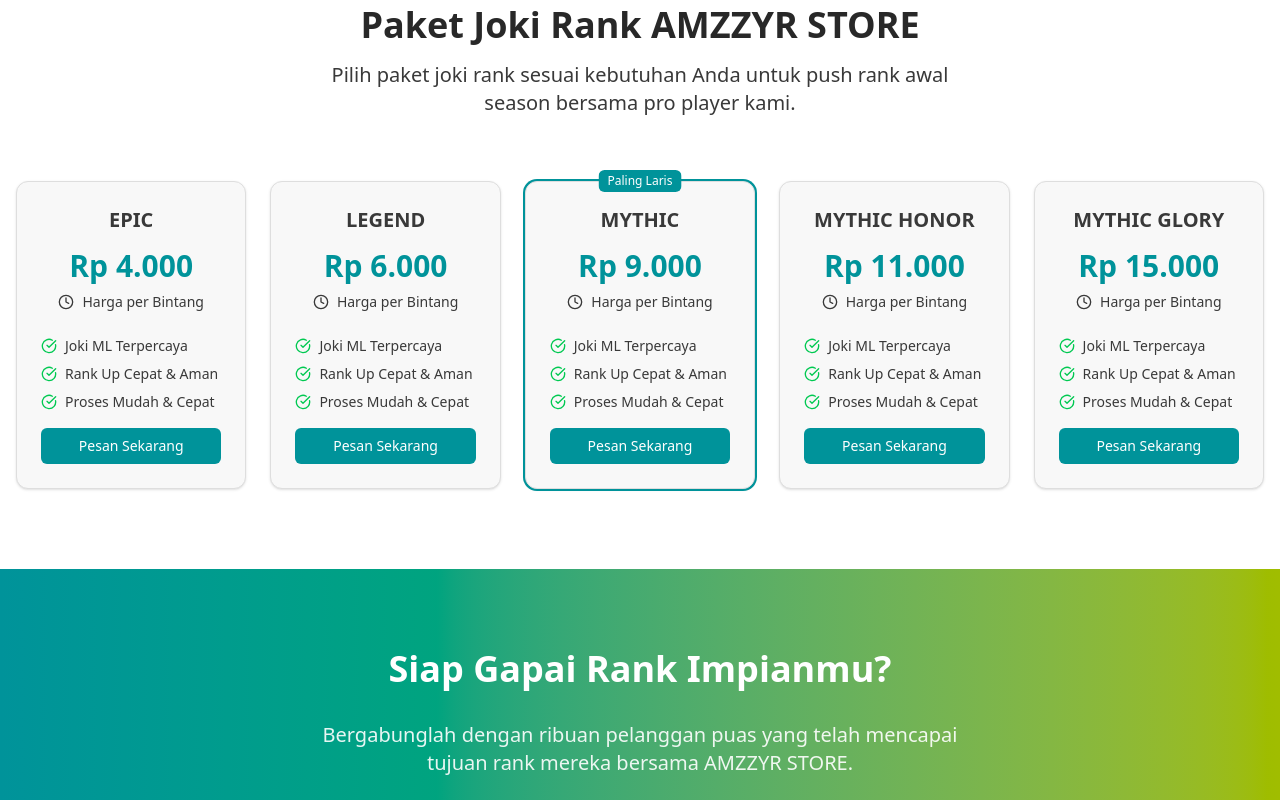
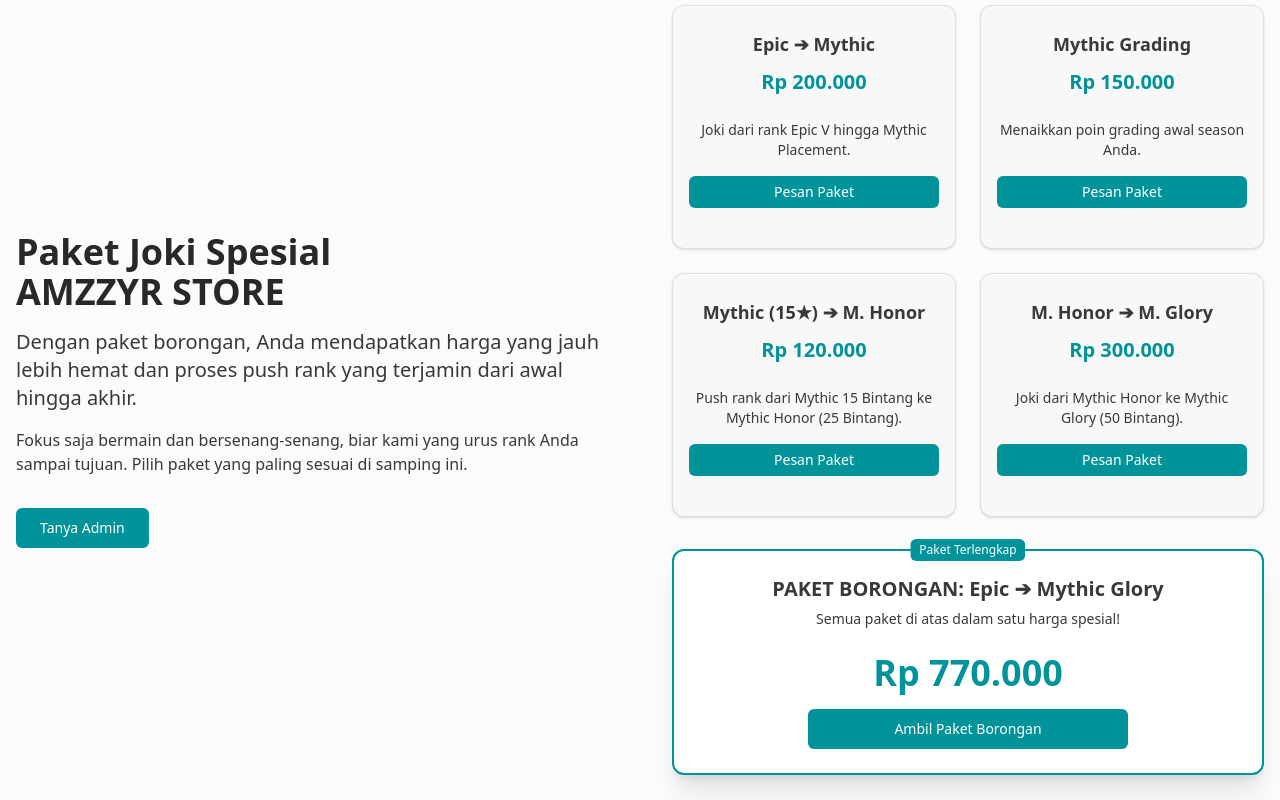
Before and after one commit to Andrewij21/ml-booster, a Next.js app: page / in a window 1280 px wide. Shown: the part 1560-2360 px from the top of the page. Built offline with nearby package versions, Linux system fonts and the light colour scheme.

Commit message:
feat: add special package section

```diff
--- a/app/page.tsx
+++ b/app/page.tsx
@@ -55,6 +55,30 @@
   },
 ];
 
+// Anda bisa letakkan ini di atas komponen Anda
+const specialPackages = [
+  {
+    title: "Epic ➔ Mythic",
+    price: "Rp 200.000",
+    description: "Joki dari rank Epic V hingga Mythic Placement.",
+  },
+  {
+    title: "Mythic Grading",
+    price: "Rp 150.000",
+    description: "Menaikkan poin grading awal season Anda.",
+  },
+  {
+    title: "Mythic (15★) ➔ M. Honor",
+    price: "Rp 120.000",
+    description:
+      "Push rank dari Mythic 15 Bintang ke Mythic Honor (25 Bintang).",
+  },
+  {
+    title: "M. Honor ➔ M. Glory",
+    price: "Rp 300.000",
+    description: "Joki dari Mythic Honor ke Mythic Glory (50 Bintang).",
+  },
+];
 export default function HomePage() {
   const features = [
     {
@@ -125,7 +149,7 @@
                 className="bg-primary hover:bg-primary/90 text-primary-foreground text-lg px-8 py-4"
               >
                 <Link
-                  href="https://wa.me/628151899318?text=Halo%2C%20saya%20tertarik%20dengan%20layanan%20joki%20rank%20dari%20AMZZYR%20STORE."
+                  href="https://wa.me/6285791769602?text=Halo%2C%20saya%20tertarik%20dengan%20layanan%20joki%20rank%20dari%20AMZZYR%20STORE."
                   target="_blank"
                 >
                   Pesan Joki Sekarang
@@ -206,6 +230,129 @@
           </div>
         </div>
       </section>
+      <section className="py-20 bg-muted/30" id="special-packages">
+        <div className="container mx-auto px-4">
+          {/* Kontainer utama yang membagi layout menjadi 2 kolom di layar besar */}
+          <div className="grid lg:grid-cols-2 gap-16 items-center">
+            {/* ===== SISI KIRI: DESKRIPSI & JUDUL ===== */}
+            <motion.div
+              initial={{ opacity: 0, x: -30 }}
+              whileInView={{ opacity: 1, x: 0 }}
+              transition={{ duration: 0.6 }}
+              viewport={{ once: true }}
+              className="text-center lg:text-left"
+            >
+              <div className="space-y-4">
+                <h2 className="text-3xl lg:text-4xl font-bold text-balance">
+                  Paket Joki Spesial AMZZYR STORE
+                </h2>
+                <p className="text-xl text-muted-foreground text-pretty">
+                  Dengan paket borongan, Anda mendapatkan harga yang jauh lebih
+                  hemat dan proses push rank yang terjamin dari awal hingga
+                  akhir.
+                </p>
+                <p className="text-muted-foreground text-pretty">
+                  Fokus saja bermain dan bersenang-senang, biar kami yang urus
+                  rank Anda sampai tujuan. Pilih paket yang paling sesuai di
+                  samping ini.
+                </p>
+                <div className="pt-4">
+                  <Button asChild size="lg">
+                    <Link
+                      href="https://wa.me/6285791769602?text=Halo%20AMZZYR%20STORE,%20mau%20tanya-tanya%20soal%20paket%20joki."
+                      target="_blank"
+                    >
+                      Tanya Admin
+                    </Link>
+                  </Button>
+                </div>
+              </div>
+            </motion.div>
+
+            {/* ===== SISI KANAN: KARTU HARGA ===== */}
+            <div className="space-y-8">
+              {/* Grid untuk paket individual */}
+              <div className="grid sm:grid-cols-2 gap-6">
+                {specialPackages.map((item, index) => {
+                  const message = `Halo AMZZYR STORE, saya tertarik dengan Paket Spesial: ${item.title}.`;
+                  const encodedMessage = encodeURIComponent(message);
+                  const whatsappLink = `https://wa.me/6285791769602?text=${encodedMessage}`;
+
+                  return (
+                    <motion.div
+                      key={item.title}
+                      initial={{ opacity: 0, y: 20 }}
+                      whileInView={{ opacity: 1, y: 0 }}
+                      transition={{ duration: 0.5, delay: index * 0.1 }}
+                      viewport={{ once: true }}
+                    >
+                      <Card className="h-full text-center hover:shadow-primary/20 hover:shadow-lg transition-shadow">
+                        <CardHeader>
+                          <CardTitle className="text-lg font-bold">
+                            {item.title}
+                          </CardTitle>
+                          <p className="text-xl font-bold text-primary pt-1">
+                            {item.price}
+                          </p>
+                        </CardHeader>
+                        <CardContent className="flex flex-col justify-between h-full p-4 pt-0">
+                          <p className="text-muted-foreground text-sm mb-4">
+                            {item.description}
+                          </p>
+                          <Button asChild size="sm" className="w-full mt-auto">
+                            <Link href={whatsappLink} target="_blank">
+                              Pesan Paket
+                            </Link>
+                          </Button>
+                        </CardContent>
+                      </Card>
+                    </motion.div>
+                  );
+                })}
+              </div>
+
+              {/* Kartu untuk Paket Total */}
+              <motion.div
+                initial={{ opacity: 0, y: 20 }}
+                whileInView={{ opacity: 1, y: 0 }}
+                transition={{ duration: 0.6, delay: 0.4 }}
+                viewport={{ once: true }}
+              >
+                <Card className="relative text-center border-2 border-primary shadow-xl bg-background">
+                  <Badge className="absolute -top-3 left-1/2 transform -translate-x-1/2 bg-primary text-primary-foreground">
+                    Paket Terlengkap
+                  </Badge>
+                  <CardHeader>
+                    <CardTitle className="text-xl font-bold">
+                      PAKET BORONGAN: Epic ➔ Mythic Glory
+                    </CardTitle>
+                    <p className="text-muted-foreground text-sm">
+                      Semua paket di atas dalam satu harga spesial!
+                    </p>
+                  </CardHeader>
+                  <CardContent className="space-y-4">
+                    <p className="text-4xl font-bold text-primary">
+                      Rp 770.000
+                    </p>
+                    <Button
+                      asChild
+                      size="lg"
+                      className="w-full max-w-xs mx-auto"
+                    >
+                      <Link
+                        href="https://wa.me/6285791769602?text=Halo%20AMZZYR%20STORE,%20saya%20mau%20ambil%20Paket%20Borongan%20Rp%20770.000."
+                        target="_blank"
+                      >
+                        Ambil Paket Borongan
+                      </Link>
+                    </Button>
+                  </CardContent>
+                </Card>
+              </motion.div>
+            </div>
+          </div>
+        </div>
+      </section>
       {/* Services Section */}
       <section className="py-20" id="pricing">
         <div className="container mx-auto px-4">
@@ -217,11 +364,11 @@
             className="text-center space-y-4 mb-16"
           >
             <h2 className="text-3xl lg:text-4xl font-bold text-balance">
-              Paket Joki Rank AMZZYR STORE
+              Daftar Harga Joki Per Bintang
             </h2>
             <p className="text-xl text-muted-foreground text-pretty max-w-2xl mx-auto">
-              Pilih paket joki rank sesuai kebutuhan Anda untuk push rank awal
-              season bersama pro player kami.
+              Harga transparan dan terjangkau untuk setiap bintang yang Anda
+              butuhkan. Cocok untuk Anda yang ingin naik rank secara bertahap.
             </p>
           </motion.div>
 
@@ -234,16 +381,9 @@
           >
             <div className="grid md:grid-cols-2 lg:grid-cols-5 gap-6">
               {rankBoostingPrices.map((item, index) => {
-                // --- PERUBAHAN UTAMA DIMULAI DI SINI ---
-                // 1. Buat pesan dinamis berdasarkan rank yang dipilih
                 const message = `Halo AMZZYR STORE, saya tertarik dengan paket joki rank: ${item.rank}.`;
-
-                // 2. Encode pesan agar formatnya benar untuk URL
                 const encodedMessage = encodeURIComponent(message);
-
-                // 3. Gabungkan menjadi satu link WhatsApp yang lengkap
-                const whatsappLink = `https://wa.me/6282111793609?text=${encodedMessage}`;
-                // --- PERUBAHAN UTAMA SELESAI DI SINI ---
+                const whatsappLink = `https://wa.me/6285791769602?text=${encodedMessage}`;
 
                 return (
                   <motion.div
@@ -293,7 +433,6 @@
                           asChild
                           className="w-full bg-primary hover:bg-primary/90"
                         >
-                          {/* 4. Gunakan link dinamis yang sudah kita buat */}
                           <Link href={whatsappLink} target="_blank">
                             Pesan Sekarang
                           </Link>
@@ -332,7 +471,7 @@
                 className="bg-white text-primary hover:bg-white/90"
               >
                 {/* Mengarahkan ke WhatsApp yang benar */}
-                <Link href="https://wa.me/6282111793609?text=Halo%20AMZZYR%20STORE,%20saya%20tertarik%20dengan%20layanan%20joki%20rank.">
+                <Link href="https://wa.me/6285791769602?text=Halo%20AMZZYR%20STORE,%20saya%20tertarik%20dengan%20layanan%20joki%20rank.">
                   Pesan Joki Sekarang
                 </Link>
               </Button>
--- a/middleware.ts
+++ b/middleware.ts
@@ -59,36 +59,6 @@
 };
 
 export async function middleware(request: NextRequest) {
-  const protectedRoutes = getProtectedRoutes();
-  const { pathname } = request.nextUrl;
-  const sessionToken = request.cookies.get("session_token")?.value;
-  const user = sessionToken ? await validateToken(sessionToken) : false;
-  const isValidToken = !!user;
-  const userRole = user ? user.role : null;
-
-  const isProtectedRoute = protectedRoutes.some((route) =>
-    pathname.startsWith(route)
-  );
-  if (isProtectedRoute && !isValidToken) {
-    const redirectUrl = new URL("/login", request.url);
-    redirectUrl.searchParams.set("redirect", pathname);
-    return NextResponse.redirect(redirectUrl);
-  }
-
-  if (!isProtectedRoute && isValidToken) {
-    return NextResponse.redirect(new URL("/dashboard", request.url));
-  }
-
-  // if (pathname === "/")
-  // return NextResponse.redirect(new URL("/dashboard", request.url));
-  if (isProtectedRoute && isValidToken) {
-    const requiredRoles = getRequiredRoles(pathname);
-    const hasRequiredRole = requiredRoles && requiredRoles.includes(userRole);
-    if (!hasRequiredRole) {
-      return NextResponse.redirect(new URL("/unauthorized", request.url));
-    }
-  }
-
   return NextResponse.next();
 }
 
```
